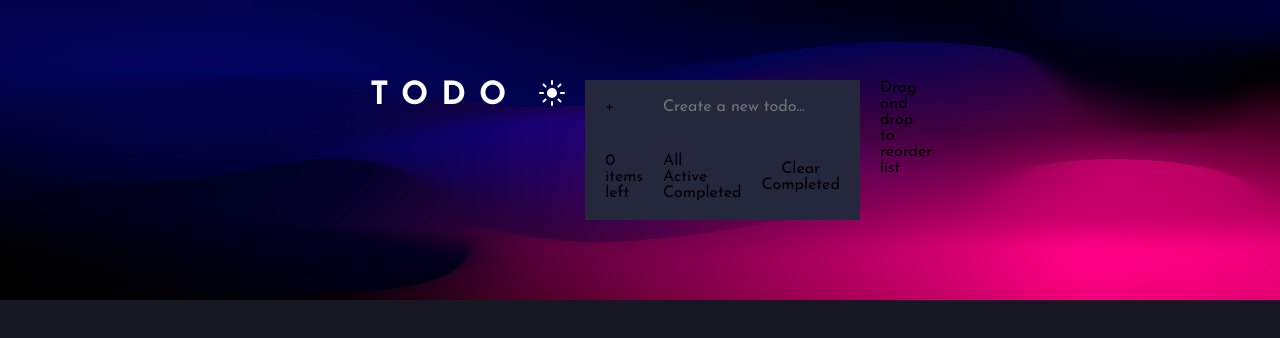
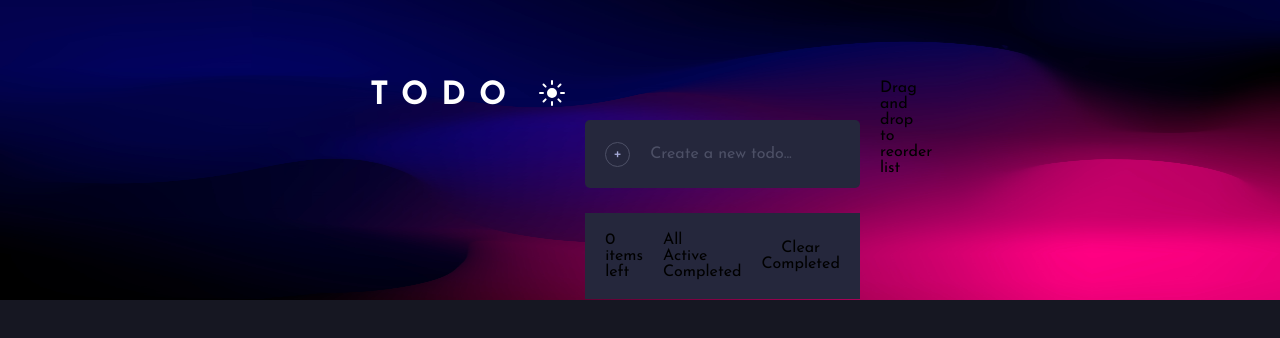
Before and after one commit to DasunNirmal/Todo-List, an Angular app: page / in a window 1280 px wide. Shown: the top 338 px of the page. Built offline with nearby package versions, Linux system fonts and the light colour scheme.

Commit message:
check box style and hover

```diff
--- a/src/styles.css
+++ b/src/styles.css
@@ -135,3 +135,123 @@ header.card h1 {
   font-weight: 700;
   font-size: calc(var(--base-font) * 2);
 }
+
+/* CHECKBOX CONTAINER AND FIELD */
+
+.card .cb-container {
+  width: 2.5rem;
+  height: 2.5rem;
+  border: 0.1rem solid var(--clr-gb-5);
+  border-radius: 50%;
+  display: flex;
+  align-items: center;
+  justify-content: center;
+  position: relative;
+}
+
+.card .cb-container .cb-input {
+  transform: scale(1.8);
+  opacity: 0;
+}
+
+.card .cb-container .check {
+  position: absolute;
+  top: 0;
+  bottom: 0;
+  left: 0;
+  right: 0;
+  pointer-events: none;
+  border-radius: inherit;
+}
+
+/* CHECKED CARD */
+
+.card .cb-container .cb-input:checked + .check {
+  background: url("./assets/images/icon-check.svg"),
+  linear-gradient(45deg, var(--clr-green), var(--clr-pink));
+  background-repeat: no-repeat;
+  background-position: center;
+}
+
+/* ADD CARD */
+
+.add {
+  margin: 4rem 0 2.5rem 0;
+  border-radius: 0.5rem;
+}
+
+.add .cb-container {
+  transition: background 0.3s ease;
+}
+
+.add .cb-container #add-btn {
+  color: var(--clr-gb-2);
+  font-size: var(--base-font);
+  transition: color 0.3s ease;
+  width: 100%;
+  height: 100%;
+  align-items: center;
+  justify-content: center;
+}
+
+.add .cb-container:hover {
+  background: var(--clr-blue);
+}
+
+.add .cb-container:active {
+  transform: scale(0.95);
+}
+
+.add .cb-container:hover #add-btn {
+  color: var(--clr-white);
+}
+
+.add .txt-container {
+  flex: 1;
+}
+
+.add .txt-container .txt-input {
+  width: 100%;
+  padding: 0.7rem 0;
+  color: var(--clr-gb-1);
+}
+
+body.light .add .txt-container .txt-input {
+  font-weight: var(--fw-bold);
+}
+
+.add .txt-container .txt-input::placeholder {
+  color: var(--clr-gb-5);
+  font-weight: var(--fw-normal);
+}
+
+/* TODOS CONTAINER */
+
+.todos > * {
+  transition: 0.4s ease;
+}
+
+.todos .card[draggable] {
+  cursor: move;
+}
+
+.todos .card:first-child {
+  border-radius: 0.5rem 0.5rem 0 0;
+}
+
+.todos > * + * {
+  border-top: 0.2rem solid var(--clr-gb-6);
+}
+
+.item {
+  flex: 1;
+  color: var(--clr-gb-2);
+}
+
+.item:hover {
+  color: var(--clr-gb-1);
+}
+
+body.light .todos {
+  box-shadow: 0 0 2rem 0.4rem var(--clr-box-shadow);
+}
```
